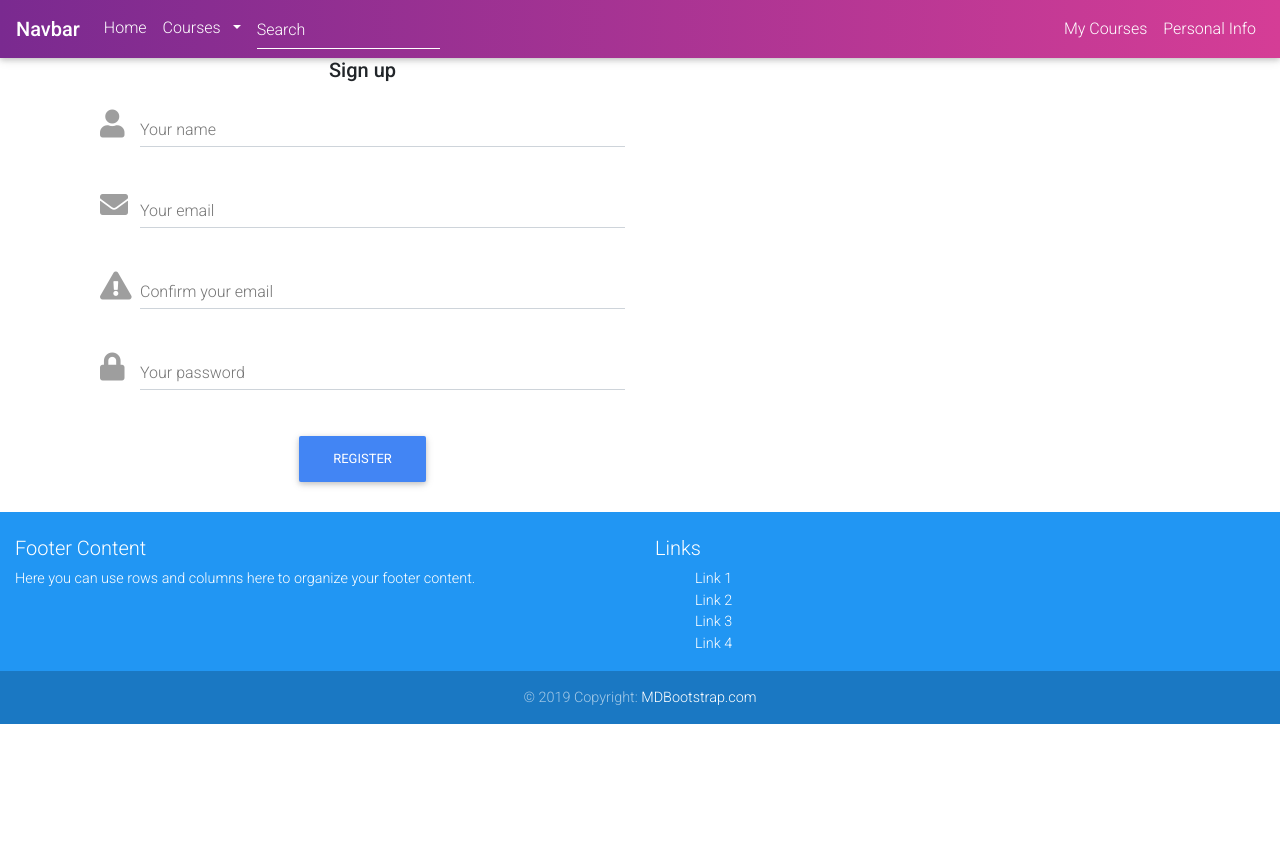
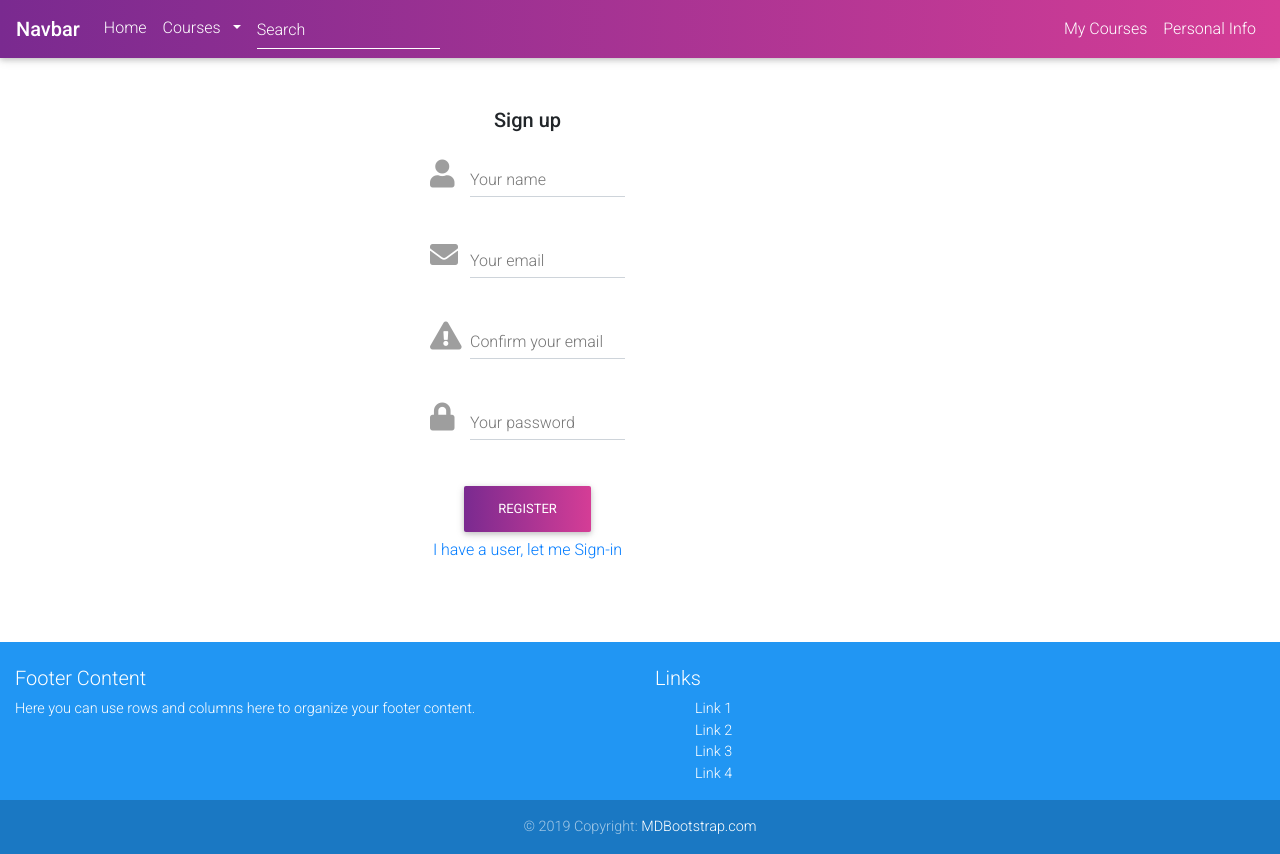
Before and after one commit to roee030/courses-app-react, a React (Create React App) app: page /register in a window 1280 px wide. Before the commit the page ends 800 px from the top, so only its background shows below. Built offline with nearby package versions, Linux system fonts and the light colour scheme.

Commit message:
add styles to sign-in and register

```diff
--- a/src/pages/Register.css
+++ b/src/pages/Register.css
@@ -0,0 +1,11 @@
+.register-form
+{
+
+    padding-top: 50px;
+    margin-left: 330px;
+    height: 70vh;
+}
+.register-btn
+{
+    background-image: linear-gradient(to left, #D53D96  , #7A2A90);
+}
--- a/src/pages/Register.js
+++ b/src/pages/Register.js
@@ -1,12 +1,14 @@
 import React from "react";
 import { MDBContainer, MDBRow, MDBCol, MDBBtn, MDBInput } from 'mdbreact';
+import './Register.css'
+import { Link } from "react-router-dom";
 
 const FormPage = () => {
   return (
     <MDBContainer>
       <MDBRow>
         <MDBCol md="6">
-          <form>
+          <form className="register-form">
             <p className="h5 text-center mb-4">Sign up</p>
             <div className="grey-text">
               <MDBInput
@@ -45,8 +47,13 @@ const FormPage = () => {
               />
             </div>
             <div className="text-center">
-              <MDBBtn color="primary">Register</MDBBtn>
+              <MDBBtn className="register-btn">Register</MDBBtn>
             </div>
+            <div className="text-center">
+              <Link  to="/sign-in" >
+                I have a user, let me Sign-in
+            </Link>
+              </div>
           </form>
         </MDBCol>
       </MDBRow>
--- a/src/pages/Sign-in.css
+++ b/src/pages/Sign-in.css
@@ -1,7 +1,7 @@
 .login-form
 {
     padding-top: 50px;
-    margin-left: 310px;
+    margin-left: 330px;
     height: 60vh;
 }
 .login-btn
--- a/src/pages/Sign-in.js
+++ b/src/pages/Sign-in.js
@@ -4,10 +4,10 @@ import { Link } from "react-router-dom";
 import './Sign-in.css'
 const FormPage = () => {
   return (
-    <div className="login-form">
+    <div >
       <MDBRow>
         <MDBCol md="6">
-          <form>
+          <form className="login-form">
             <p className="h4 text-center mb-4">Sign in</p>
             <div className="grey-text">
               <MDBInput
```
